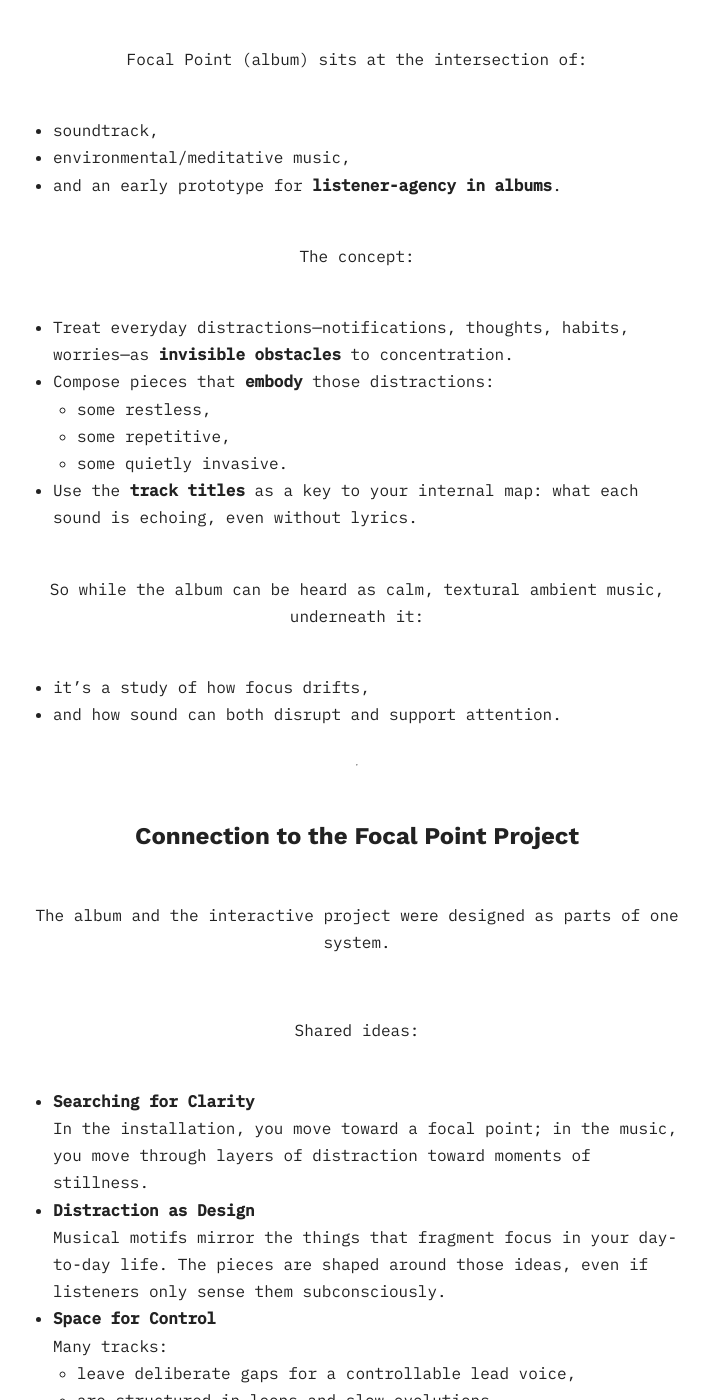
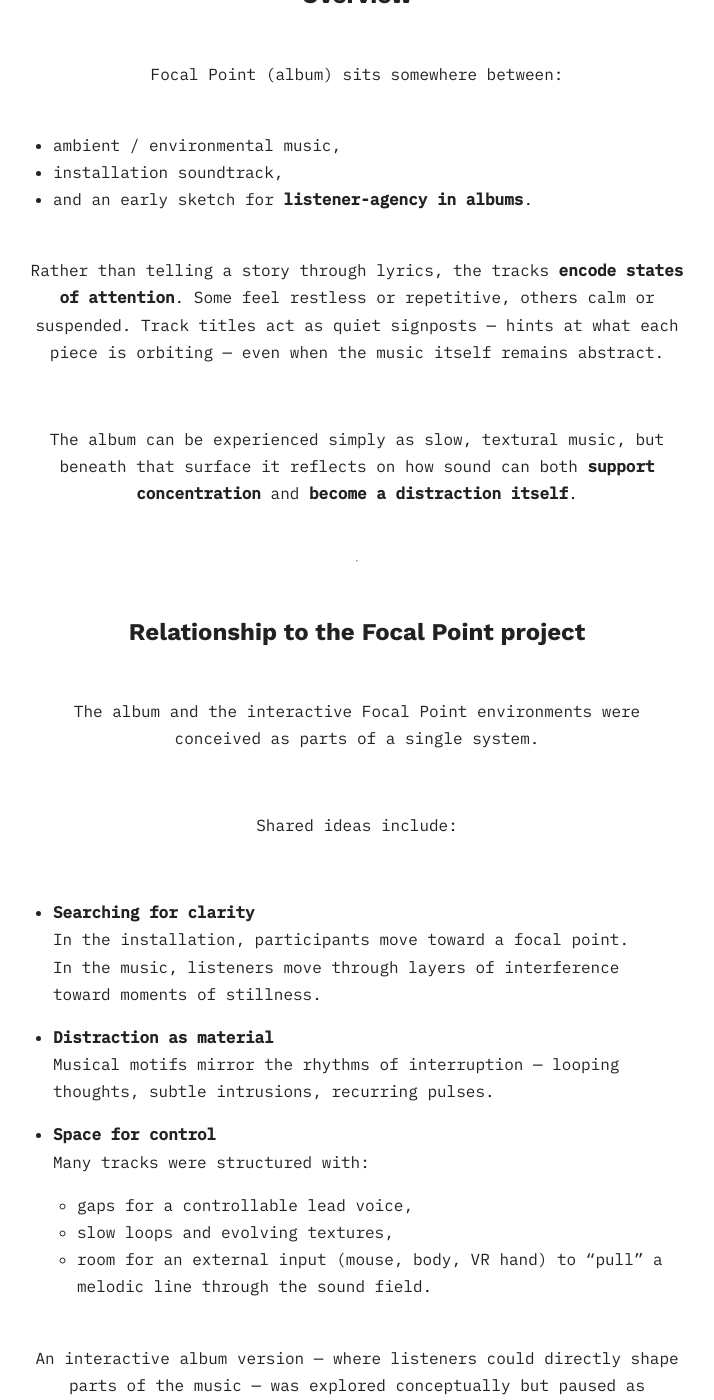
Before and after one commit to phonophasm/phonophasm.github.io, a Jekyll site: the page built from _projects/focal-point-2023.md, in a window 1280 px wide and 1400 px high, scrolled down 2185 px. Shown: the whole window, without its empty margins (283-997 px from the left). Built offline with Jekyll 4.4.1, drawn with Linux system fonts in a browser that asks for light colours; some of the changed text lies outside the part shown.

Commit message:
Revise Focal Point project documentation
Updated the Focal Point project description and structure for clarity and coherence. Enhanced sections on the relationship between the album and interactive environments.

```diff
--- a/_projects/focal-point-2023.md
+++ b/_projects/focal-point-2023.md
@@ -6,12 +6,16 @@ permalink: /projects/focal-point-2023/
 
 # Focal Point — Music for Concentration & Distraction
 
-Music written as the backbone of the **Focal Point** project: a set of pieces that circle around focus, interruption, and the mental noise of everyday life.
+*A music project exploring focus, interruption, and mental noise — developed alongside the interactive Focal Point environments.*
 
-The Focal Point album was created as **sound support** for the interactive Focal Point environments. Each track is based on real-world distractions and mental clutter, using titles and textures to hint at what pulls us away from focus. It was originally intended as an **interactive album**, where listeners could control a lead voice like in the installation—an idea paused, but not forgotten.
+![Focal Point album artwork](/assets/images/focal-point-2023.png)
+
+The **Focal Point** album was composed as a sonic counterpart to the interactive Focal Point project. It treats everyday distractions — thoughts, habits, notifications, internal loops — as compositional material, shaping sound around the way attention drifts, settles, and fractures.
 {: .tldr-highlight }
 
-## Watch the Full Audiovisual Album
+---
+
+## Watch the full audiovisual album
 
 <div class="video-container">
   <iframe
@@ -25,104 +29,93 @@ The Focal Point album was created as **sound support** for the interactive Focal
   </iframe>
 </div>
 
-![Focal Point album artwork](/assets/images/focal-point-2023.png)
 ---
 
 ## Overview
 
-Focal Point (album) sits at the intersection of:
+Focal Point (album) sits somewhere between:
 
-- soundtrack,
-- environmental/meditative music,
-- and an early prototype for **listener-agency in albums**.
+- ambient / environmental music,
+- installation soundtrack,
+- and an early sketch for **listener-agency in albums**.
 
-The concept:
+Rather than telling a story through lyrics, the tracks **encode states of attention**. Some feel restless or repetitive, others calm or suspended. Track titles act as quiet signposts — hints at what each piece is orbiting — even when the music itself remains abstract.
 
-- Treat everyday distractions—notifications, thoughts, habits, worries—as **invisible obstacles** to concentration.
-- Compose pieces that **embody** those distractions:
-  - some restless,
-  - some repetitive,
-  - some quietly invasive.
-- Use the **track titles** as a key to your internal map: what each sound is echoing, even without lyrics.
-
-So while the album can be heard as calm, textural ambient music, underneath it:
-
-- it’s a study of how focus drifts,
-- and how sound can both disrupt and support attention.
+The album can be experienced simply as slow, textural music, but beneath that surface it reflects on how sound can both **support concentration** and **become a distraction itself**.
 
 ---
 
-## Connection to the Focal Point Project
+## Relationship to the Focal Point project
 
-The album and the interactive project were designed as parts of one system.
+The album and the interactive Focal Point environments were conceived as parts of a single system.
 
-Shared ideas:
+Shared ideas include:
 
-- **Searching for Clarity**
-  In the installation, you move toward a focal point; in the music, you move through layers of distraction toward moments of stillness.
-- **Distraction as Design**
-  Musical motifs mirror the things that fragment focus in your day-to-day life. The pieces are shaped around those ideas, even if listeners only sense them subconsciously.
-- **Space for Control**
-  Many tracks:
-  - leave deliberate gaps for a controllable lead voice,
-  - are structured in loops and slow evolutions,
-  - were designed so a listener’s input (or avatar/mouse/VR hand) could “pull” a line through the sound field.
+- **Searching for clarity**
+  In the installation, participants move toward a focal point.
+  In the music, listeners move through layers of interference toward moments of stillness.
 
-The interactive album version didn’t ship at the time as your Master’s work took priority, but this release documents that thinking.
+- **Distraction as material**
+  Musical motifs mirror the rhythms of interruption — looping thoughts, subtle intrusions, recurring pulses.
+
+- **Space for control**
+  Many tracks were structured with:
+  - gaps for a controllable lead voice,
+  - slow loops and evolving textures,
+  - room for an external input (mouse, body, VR hand) to “pull” a melodic line through the sound field.
+
+An interactive album version — where listeners could directly shape parts of the music — was explored conceptually but paused as academic work took priority. This release documents that line of thinking rather than closing it.
 
 ---
 
-## Interactive Album (Future Direction)
+## Sound & approach
 
-Focal Point (album) remains a **marker** for where you’d like to go:
+- **Composed and produced in:** Logic Pro
+- **Sound palette:**
+  - soft synths, pads, and evolving drones
+  - subtle rhythmic pulses
+  - restrained leads designed to be steerable or replaceable
+- **Design priorities:**
+  - function as long-form listening for focus or reflection
+  - encode distraction themes without explicit narrative
+  - remain compatible with installation or interactive use
 
-- **Interactive albums** where:
-  - listeners steer melodic lines,
-  - focus/attention is reflected in what they hear,
-  - distraction vs concentration becomes part of the composition.
-- **VR / web experiences** that:
-  - sync this music with responsive visuals,
-  - extend the original Focal Point logic into personal listening tools.
-- **Research potential** on:
-  - how agency affects immersion,
-  - how sound environments support or challenge concentration.
-
-This project keeps that thread open.
+![Focal Point interactive artwork](/assets/projects/focal-point-art.jpg)
 
 ---
 
-## Tools & Approach
+## Interactive album (future direction)
 
-- **Composed & produced in:** Logic Pro
-- **Sound palette:**
-  - soft synths, pads, evolving drones,
-  - subtle pulses and movements,
-  - restrained leads designed to be steerable.
-- **Design priorities:**
-  - work as long-form background for tasks or exploration,
-  - encode distraction themes without needing lyrics,
-  - stay compatible with interactive / installation use.
+Focal Point (album) remains a marker for future exploration:
 
-**Focal Point Interactive Artwork**
-![Focal Point album artwork](/assets/projects/focal-point-art.jpg)
+- **Interactive listening**
+  Albums where attention, movement, or choice influences what is heard.
+
+- **Responsive environments**
+  VR or web-based experiences that connect this music to evolving visuals and spatial feedback.
+
+- **Research potential**
+  Investigating how agency, control, and ambiguity affect immersion, focus, and comfort.
+
+This project keeps that thread open rather than resolving it.
 
 ---
 
-## Why Focal Point (Album) Matters
+## Why Focal Point (album) matters
 
-Within your wider body of work, Focal Point (album):
+Within the wider *Phonophasm* practice, Focal Point (album):
 
-- Solidifies your interest in **focus, distraction, and mental space**.
+- Solidifies an ongoing interest in **focus, distraction, and mental space**.
 - Bridges:
-  - soundtrack writing,
+  - soundtrack composition,
   - installation audio,
-  - and the idea of responsive / controllable music systems.
-- Provides a conceptual bridge from:
-  - early ambient experiments,
-  - to interactive environments,
-  - to VR instruments and potential future research on attention and stress.
+  - and the idea of responsive musical systems.
+- Acts as a conceptual stepping stone toward later work in:
+  - immersive environments,
+  - VR instruments,
+  - and exploratory tools for attention and presence.
 
-It is both a reflective standalone release and a blueprint for what interactive albums under *Phonophasm* could become.
+It stands both as a reflective standalone release and as a blueprint for what interactive albums could become.
 
 ---
 
```
